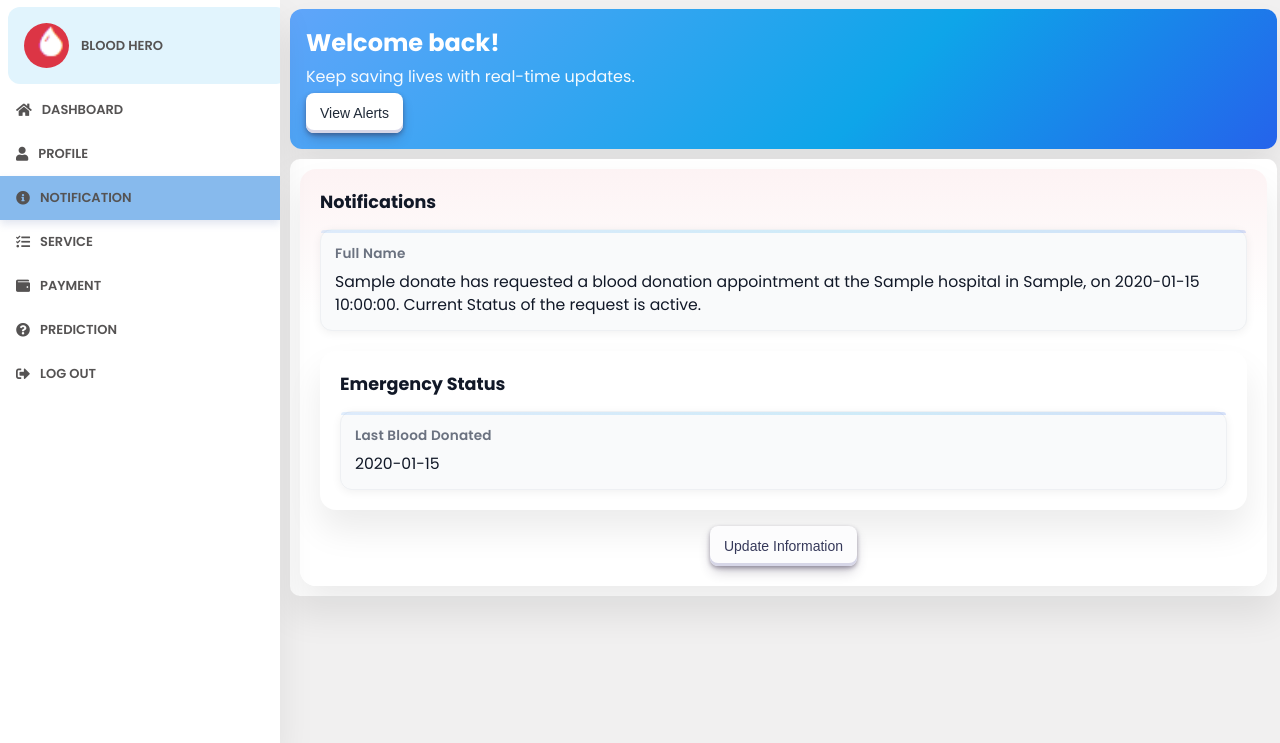
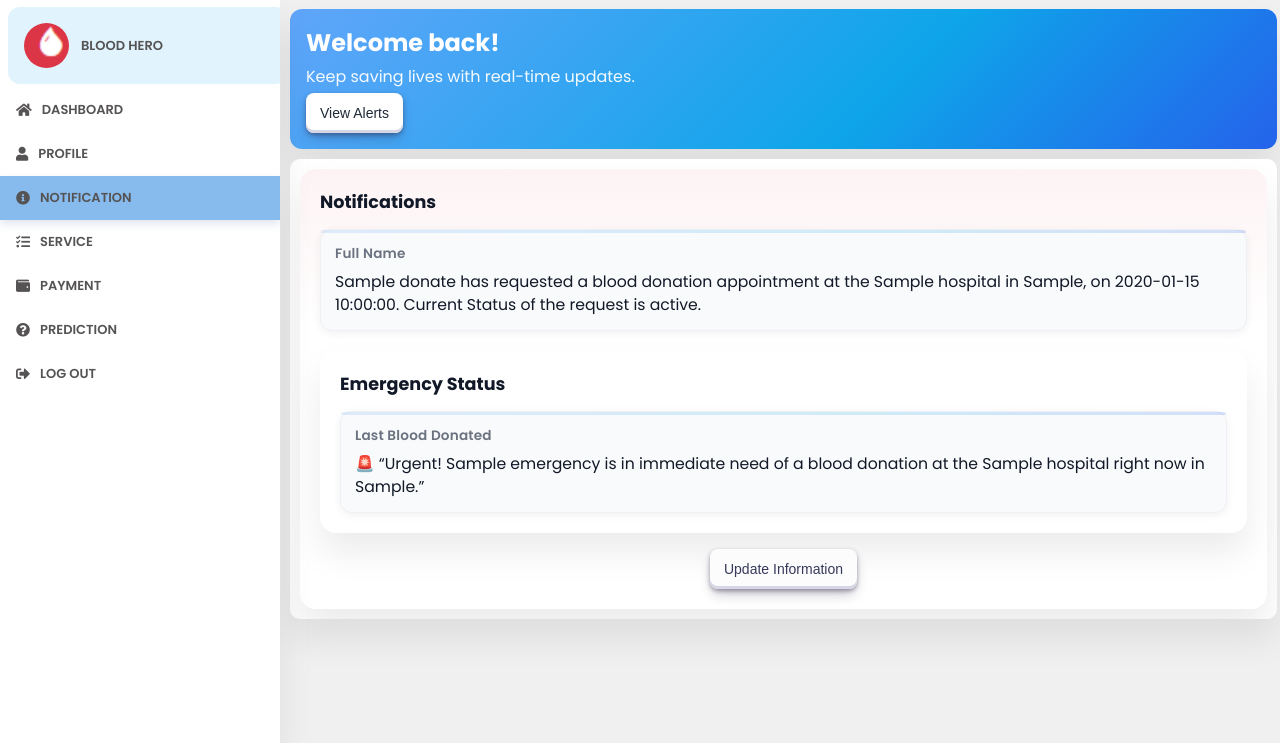
Before and after one commit to hasibhasan-github/IUB_CSE309_WebApplication_Blood_Donation_Management_System, a Flask app: template website/templates/HeroNotification.html in a window 1280 px wide. Shown: the part 57-800 px from the top of the page. Run offline with Flask 3, Linux system fonts and the light colour scheme; the template is opened without the code that fills it: values that come from a table or form of the project are taken from there, others are empty; tables that the repository leaves empty hold one stand-in row (values such as "Sample post").

Commit message:
@hasibhasan-github

```diff
--- a/website/templates/HeroNotification.html
+++ b/website/templates/HeroNotification.html
@@ -51,7 +51,10 @@ Notification • Blood Donation
         <div class="projects_data">
           <div class="data">
             <h4>Last Blood Donated</h4>
-            <p>{{ user.lastdonationdate}}</p>
+            <p>🚨 “Urgent! {{ data.requester_name }} is in
+                immediate need of a blood donation at
+                the {{ data.hospital }} hospital right now in
+                {{ data.city }}.”</p>
           </div>
         </div>
       </div>
```
